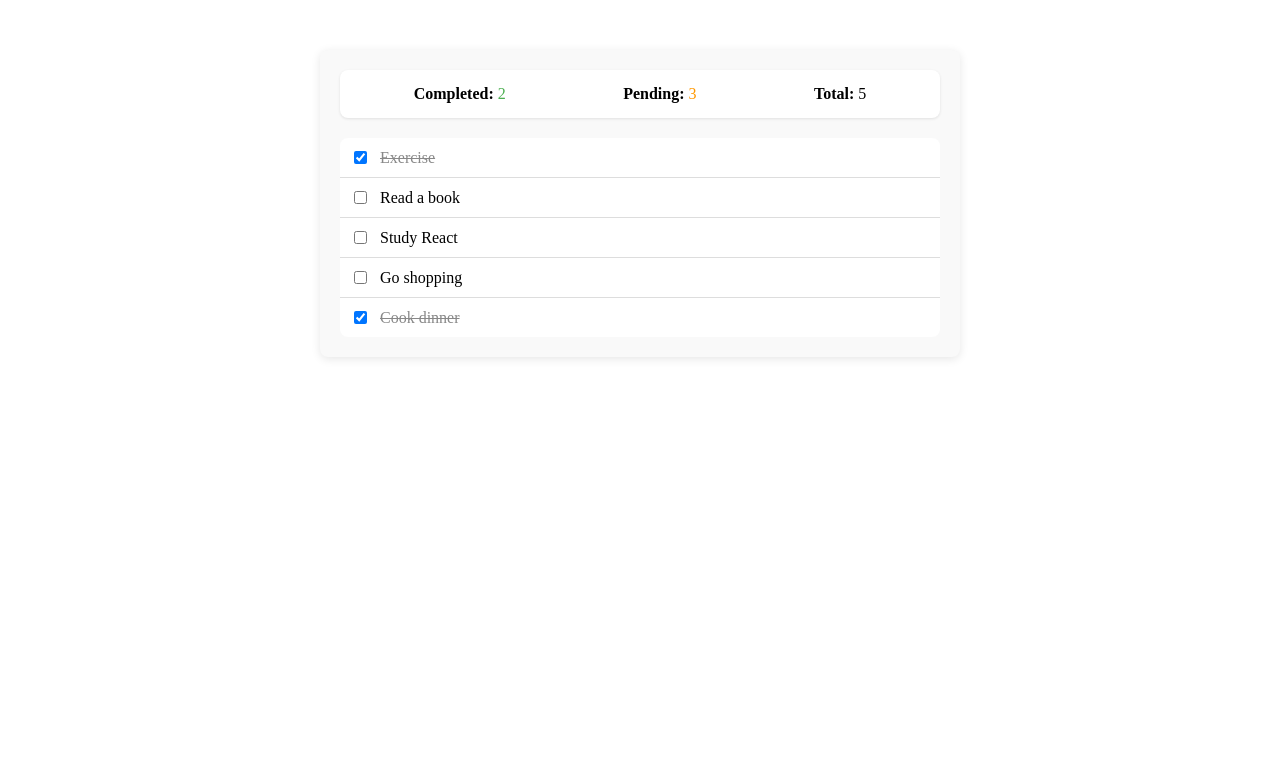
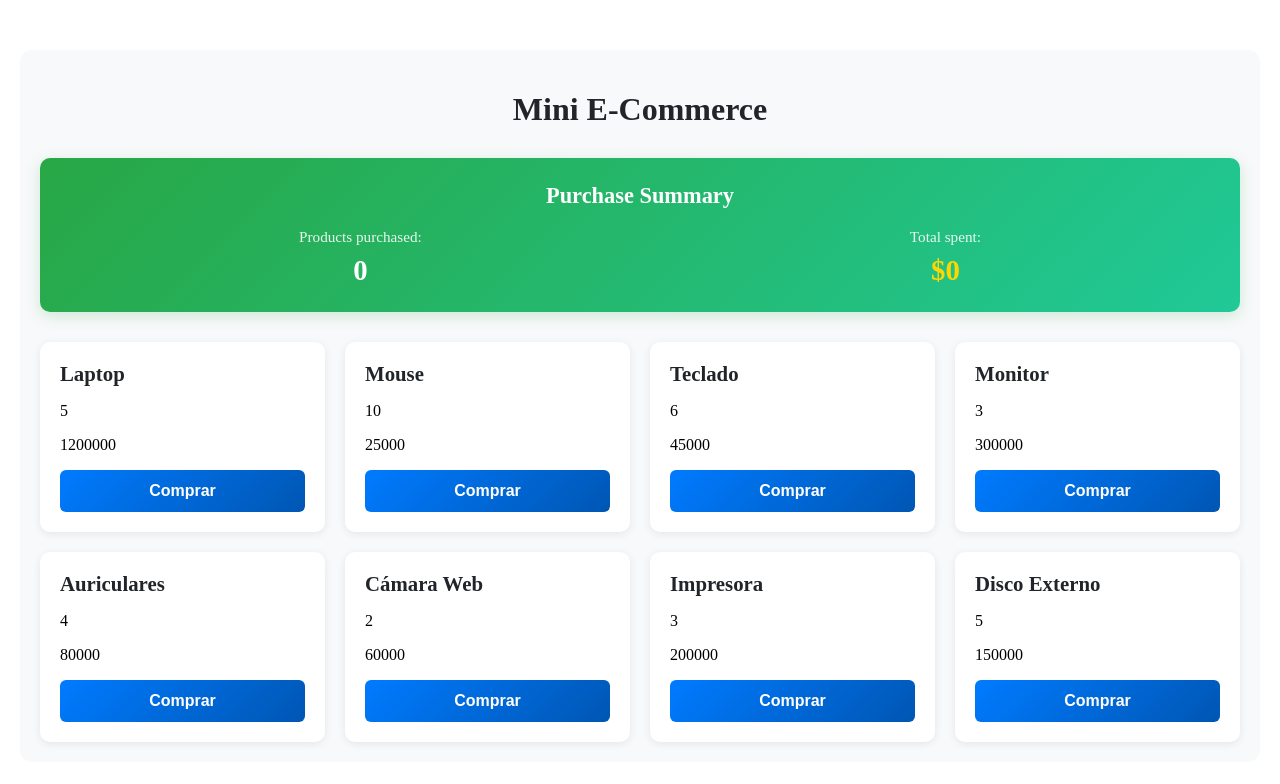
Before and after one commit to cintyy73/frontend-202501-mod-04-react, a React (Vite) app: page / in a window 1280 px wide. Shown: the top 784 px of the page. Built offline with nearby package versions, Linux system fonts and the light colour scheme.

Commit message:
Ejercicio 2 Product List

```diff
--- a/src/App.jsx
+++ b/src/App.jsx
@@ -1,42 +1,58 @@
 import { useState } from "react";
-import Task from "./components/Task";
-import './components/tasks.css'
+import "./components/MiniEcommerce.css";
+import Product from "./components/Product";
+
 function App() {
-  const [tasks, setTasks] = useState([
-    { id: 1, name: "Exercise", completed: true },
-    { id: 2, name: "Read a book", completed: false },
-    { id: 3, name: "Study React", completed: false },
-    { id: 4, name: "Go shopping", completed: false },
-    { id: 5, name: "Cook dinner", completed: true },
+  const [products, setProducts] = useState([
+    { id: 1, nombre: "Laptop", precio: 1200000, stock: 5 },
+    { id: 2, nombre: "Mouse", precio: 25000, stock: 10 },
+    { id: 3, nombre: "Teclado", precio: 45000, stock: 6 },
+    { id: 4, nombre: "Monitor", precio: 300000, stock: 3 },
+    { id: 5, nombre: "Auriculares", precio: 80000, stock: 4 },
+    { id: 6, nombre: "Cámara Web", precio: 60000, stock: 2 },
+    { id: 7, nombre: "Impresora", precio: 200000, stock: 3 },
+    { id: 8, nombre: "Disco Externo", precio: 150000, stock: 5 },
   ]);
 
-  const toggleTask = (id) => {
-    setTasks(
-      tasks.map((task) =>
-        task.id === id ? { ...task, completed: !task.completed } : task
-      )
+  const [quantity, setQuantity] = useState(0);
+  const [total, setTotal] = useState(0);
+
+  const handleBuy = (id) => {
+    setProducts(
+      products.map((product) => {
+        if (product.id === id && product.stock > 0) {
+          setTotal((prev) => prev + product.precio);
+          setQuantity((prev) => prev + 1);
+          return { ...product, stock: product.stock - 1 };
+        }
+        return product;
+      })
     );
   };
 
-  const completedTasks = tasks.filter(t=>t.completed).length
-  const pendingTasks = tasks.length - completedTasks
   return (
-        <div className="lista-tareas-container">
-
-        <div className="contador">
-        <div>
-          <strong>Completed:</strong> <span className="contador-completas">{completedTasks}</span>
+    <div className="mini-ecommerce-container">
+      <h1>Mini E-Commerce</h1>
+       <div className="purchase-summary">
+      <h2>Purchase Summary</h2>
+      <div className="summary-stats">
+        <div className="stat-item">
+          <span className="stat-label">Products purchased:</span>
+          <span className="stat-value">{quantity}</span>
         </div>
-        <div>
-          <strong>Pending:</strong> <span className="contador-pendientes">{pendingTasks}</span>
-        </div>
-        <div>
-          <strong>Total:</strong> {tasks.length}
+        <div className="stat-item">
+          <span className="stat-label">Total spent:</span>
+          <span className="stat-value total-amount">${total}</span>
         </div>
       </div>
-      <div className="tareas-lista">
-        {tasks.map((task) => (
-          <Task key={task.id} name={task.name} completed={task.completed} onToggle={()=> toggleTask(task.id)}/>
+    </div>
+      <div className="products-grid">
+        {products.map((product) => (
+          <Product
+            key={product.id}
+            product={product}
+            addToCart={() => handleBuy(product.id)}
+          />
         ))}
       </div>
     </div>
--- /dev/null
+++ b/src/components/MiniEcommerce.css
@@ -0,0 +1,131 @@
+.mini-ecommerce-container {
+  max-width: 1200px;
+  margin: 50px auto;
+  padding: 20px;
+  background-color: #f8f9fa;
+  border-radius: 12px;
+}
+
+.mini-ecommerce-container h1 {
+  text-align: center;
+  color: #212529;
+  margin-bottom: 30px;
+}
+
+.purchase-summary {
+  background: linear-gradient(135deg, #28a745 0%, #20c997 100%);
+  color: white;
+  padding: 25px;
+  border-radius: 10px;
+  margin-bottom: 30px;
+  box-shadow: 0 4px 15px rgba(40, 167, 69, 0.2);
+}
+
+.purchase-summary h2 {
+  margin-top: 0;
+  font-size: 1.4rem;
+  text-align: center;
+}
+
+.summary-stats {
+  display: flex;
+  justify-content: space-around;
+  gap: 20px;
+  margin-top: 15px;
+}
+
+.stat-item {
+  display: flex;
+  flex-direction: column;
+  align-items: center;
+  gap: 8px;
+}
+
+.stat-label {
+  font-size: 0.95rem;
+  opacity: 0.9;
+}
+
+.stat-value {
+  font-size: 1.8rem;
+  font-weight: bold;
+}
+
+.total-amount {
+  color: #ffd700;
+}
+
+.products-grid {
+  display: grid;
+  grid-template-columns: repeat(auto-fill, minmax(280px, 1fr));
+  gap: 20px;
+}
+
+.product-item {
+  background: white;
+  border-radius: 10px;
+  padding: 20px;
+  box-shadow: 0 2px 8px rgba(0, 0, 0, 0.08);
+  transition: transform 0.2s, box-shadow 0.2s;
+  display: flex;
+  flex-direction: column;
+  justify-content: space-between;
+}
+
+.product-item:hover {
+  transform: translateY(-5px);
+  box-shadow: 0 6px 20px rgba(0, 0, 0, 0.12);
+}
+
+.product-info h3 {
+  margin: 0 0 12px 0;
+  color: #212529;
+  font-size: 1.3rem;
+}
+
+.product-price {
+  font-size: 1.5rem;
+  font-weight: bold;
+  color: #28a745;
+  margin: 8px 0;
+}
+
+.product-stock {
+  font-size: 0.95rem;
+  color: #6c757d;
+  margin: 8px 0 15px 0;
+  font-weight: 500;
+}
+
+.product-stock.out-of-stock {
+  color: #dc3545;
+  font-weight: 600;
+}
+
+.buy-button {
+  background: linear-gradient(135deg, #007bff 0%, #0056b3 100%);
+  color: white;
+  border: none;
+  padding: 12px;
+  border-radius: 6px;
+  font-size: 1rem;
+  font-weight: 600;
+  cursor: pointer;
+  transition: all 0.2s;
+  width: 100%;
+}
+
+.buy-button:hover:not(:disabled) {
+  transform: scale(1.02);
+  box-shadow: 0 4px 12px rgba(0, 123, 255, 0.4);
+}
+
+.buy-button:active:not(:disabled) {
+  transform: scale(0.98);
+}
+
+.buy-button:disabled {
+  background: #6c757d;
+  cursor: not-allowed;
+  opacity: 0.6;
+}
--- /dev/null
+++ b/src/components/Product.jsx
@@ -0,0 +1,18 @@
+const Product = ({ product, addToCart }) => {
+  const { nombre, stock, precio } = product;
+  return (
+    <div className="product-item">
+      <div className="product-info">
+        <h3>{nombre}</h3>
+        <p>{stock}</p>
+        <p>{precio}</p>
+        <button
+        onClick={addToCart}
+         className="buy-button"
+        >Comprar</button>
+      </div>
+    </div>
+  );
+};
+
+export default Product;
--- a/src/components/Task.jsx
+++ /dev/null
@@ -1,17 +0,0 @@
-const Task = ({ completed, name, onToggle }) => {
-  console.log(completed, name);
-
-  return (
-    <div className="tarea-item">
-      <input
-        type="checkbox"
-        checked={completed}
-        onChange={onToggle}
-        className="tarea-checkbox"
-      />
-      <span  className={`tarea-nombre ${completed ? "completada" : ""}`}>{name}</span>
-    </div>
-  );
-};
-
-export default Task;
--- a/src/components/Tasks.css
+++ /dev/null
@@ -1,62 +0,0 @@
-.lista-tareas-container {
-  max-width: 600px;
-  margin: 50px auto;
-  padding: 20px;
-  background-color: #f9f9f9;
-  border-radius: 8px;
-  box-shadow: 0 2px 10px rgba(0, 0, 0, 0.1);
-}
-
-.lista-tareas-container h1 {
-  text-align: center;
-  color: #333;
-}
-
-.contador {
-  display: flex;
-  justify-content: space-around;
-  padding: 15px;
-  background-color: #fff;
-  border-radius: 8px;
-  margin-bottom: 20px;
-  box-shadow: 0 1px 3px rgba(0, 0, 0, 0.1);
-}
-
-.contador-completas {
-  color: #4caf50;
-}
-
-.contador-pendientes {
-  color: #ff9800;
-}
-
-.tareas-lista {
-  background-color: #fff;
-  border-radius: 8px;
-  overflow: hidden;
-}
-
-.tarea-item {
-  display: flex;
-  align-items: center;
-  gap: 10px;
-  padding: 10px;
-  border-bottom: 1px solid #ddd;
-}
-
-.tarea-item:last-child {
-  border-bottom: none;
-}
-
-.tarea-checkbox {
-  cursor: pointer;
-}
-
-.tarea-nombre {
-  flex: 1;
-}
-
-.tarea-nombre.completada {
-  text-decoration: line-through;
-  color: #888;
-}
```
